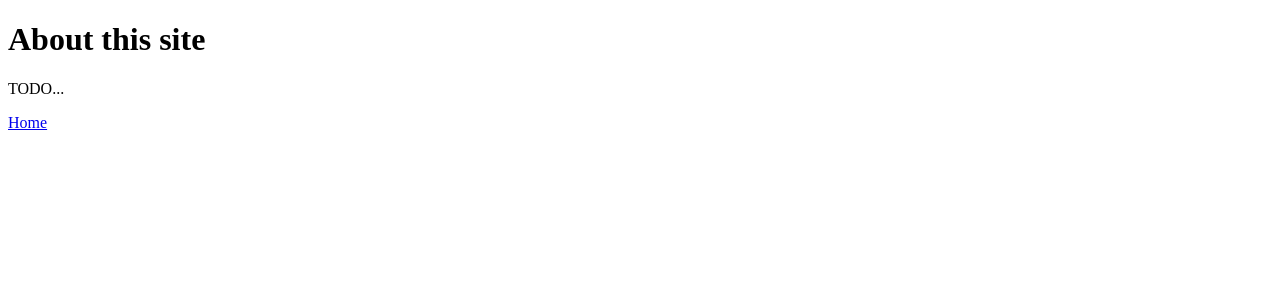
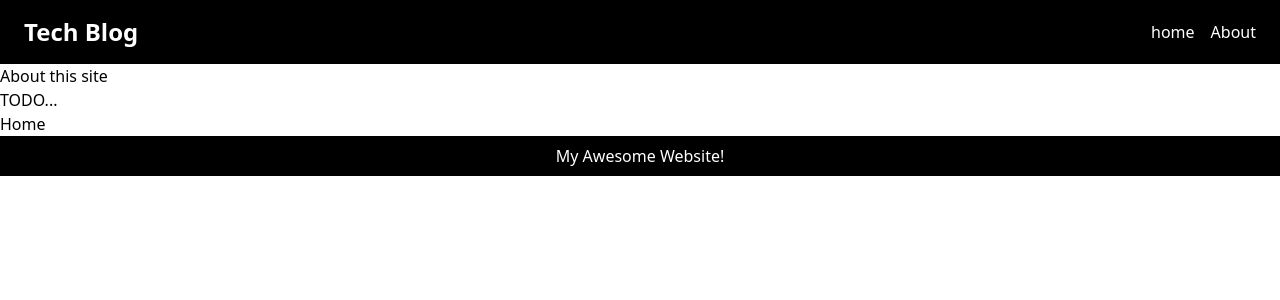
Before and after one commit to nosh1114/rn_mail, a SvelteKit app: page /about in a window 1280 px wide. Shown: the top 300 px of the page. Built offline with nearby package versions, Linux system fonts and the light colour scheme.

Commit message:
tailwindcssの導入

```diff
--- /dev/null
+++ b/src/routes/+layout.svelte
@@ -0,0 +1,17 @@
+<script>
+    import "../app.css";
+  </script>
+
+  <header class="flex items-center justify-between px-6 py-4 bg-black">
+    <h1 class="text-2xl font-bold text-white">Tech Blog</h1>
+    <nav class="flex gap-4">
+      <a href="/" class="text-white hover:text-gray-400">home</a>
+      <a href="/about" class="text-white hover:text-gray-400">About</a>
+    </nav>
+  </header>
+
+  <slot />
+
+  <footer class="bg-black py-2 text-center text-white">
+    <p>My Awesome Website!</p>
+  </footer>
--- a/src/routes/+page.svelte
+++ /dev/null
@@ -1,2 +0,0 @@
-<h1>Hello and welcome to my site!</h1>
-<a href="/about">About my site</a>
--- a/tailwind.config.js
+++ b/tailwind.config.js
@@ -1,8 +1,8 @@
 /** @type {import('tailwindcss').Config} */
 export default {
-  content: ['./src/**/*.{html,js,svelte,ts}'],
+  content: ['./src/**/*.{html,js,svelte,ts}'], // ここを追加
   theme: {
-    extend: {},
+    extend: {}
   },
-  plugins: [],
-}
+  plugins: []
+};
```
